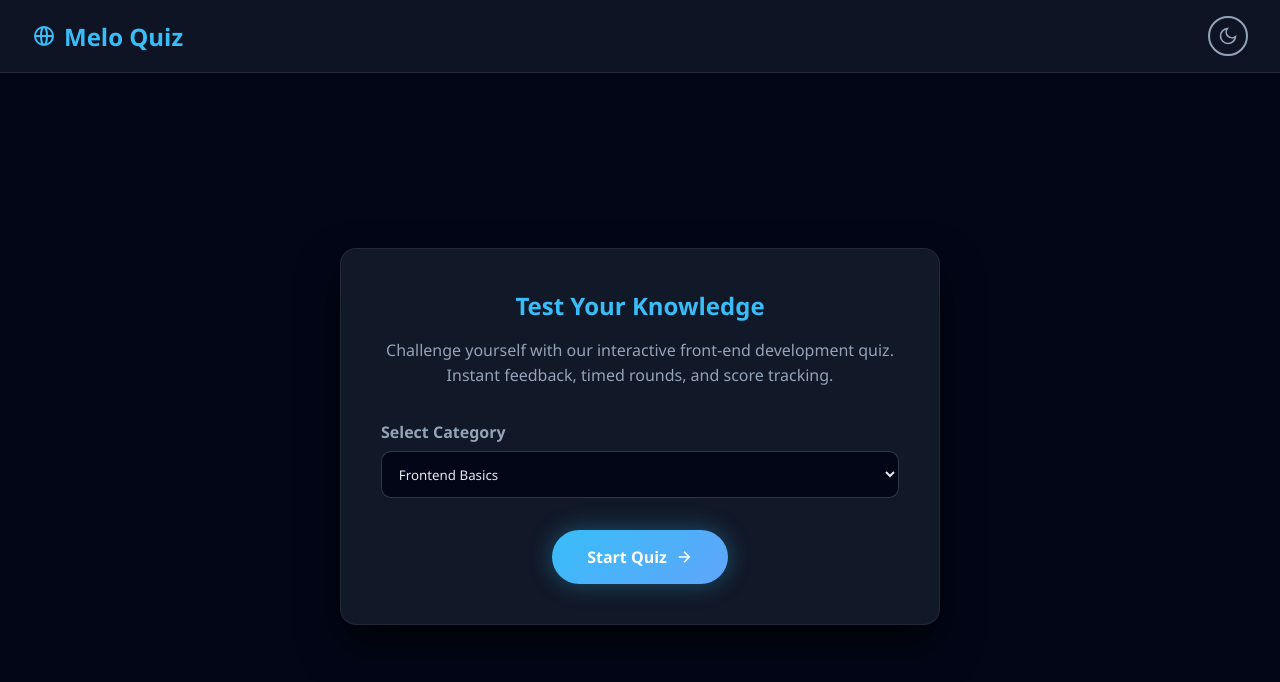
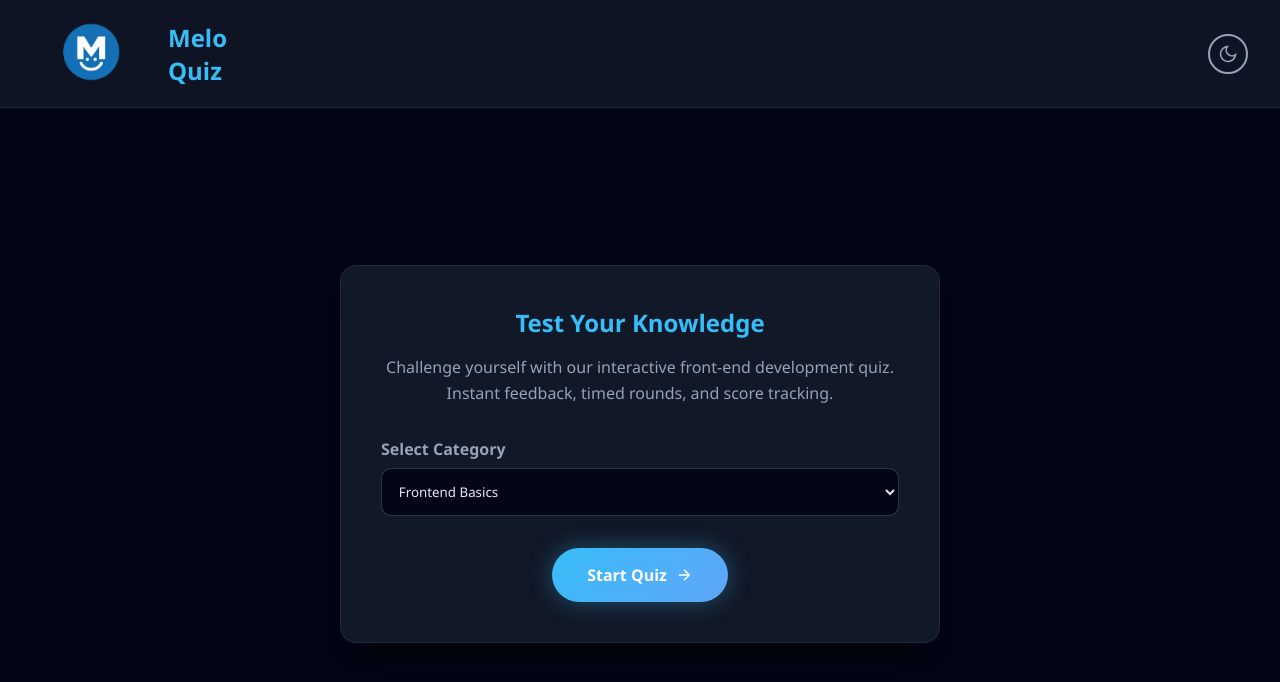
Before and after one commit to Lopamudra2003/Practice, a plain HTML site: page projects/melo_quiz/index.html in a window 1280 px wide. Drawn offline with Linux system fonts and the light colour scheme.

Commit message:
add image

```diff
--- a/projects/melo_quiz/index.html
+++ b/projects/melo_quiz/index.html
@@ -10,6 +10,7 @@
 
     <header>
         <div class="logo">
+            <img src="Melo logo.png" alt="website logo" class="logo">
             <svg width="24" height="24" viewBox="0 0 24 24" fill="none" stroke="currentColor" stroke-width="2" stroke-linecap="round" stroke-linejoin="round"><path d="M21 12a9 9 0 0 1-9 9m9-9a9 9 0 0 0-9-9m9 9H3m9 9a9 9 0 0 1-9-9m9 9c1.657 0 3-4.03 3-9s-1.343-9-3-9m0 18c-1.657 0-3-4.03-3-9s1.343-9 3-9m-9 9a9 9 0 0 1 9-9"/></svg>
             Melo Quiz
         </div>
--- a/projects/melo_quiz/style.css
+++ b/projects/melo_quiz/style.css
@@ -1,6 +1,13 @@
 /* ===============================
    THEME VARIABLES
 ================================ */
+
+
+.logo {
+    width: 120px;
+    height: auto;
+
+}
 :root {
     /* --- PRIMARY ACCENT --- */
     --primary: #38BDF8;        /* Electric Blue */
```
Also changed, not shown: projects/melo_quiz/Melo logo.png (added).
